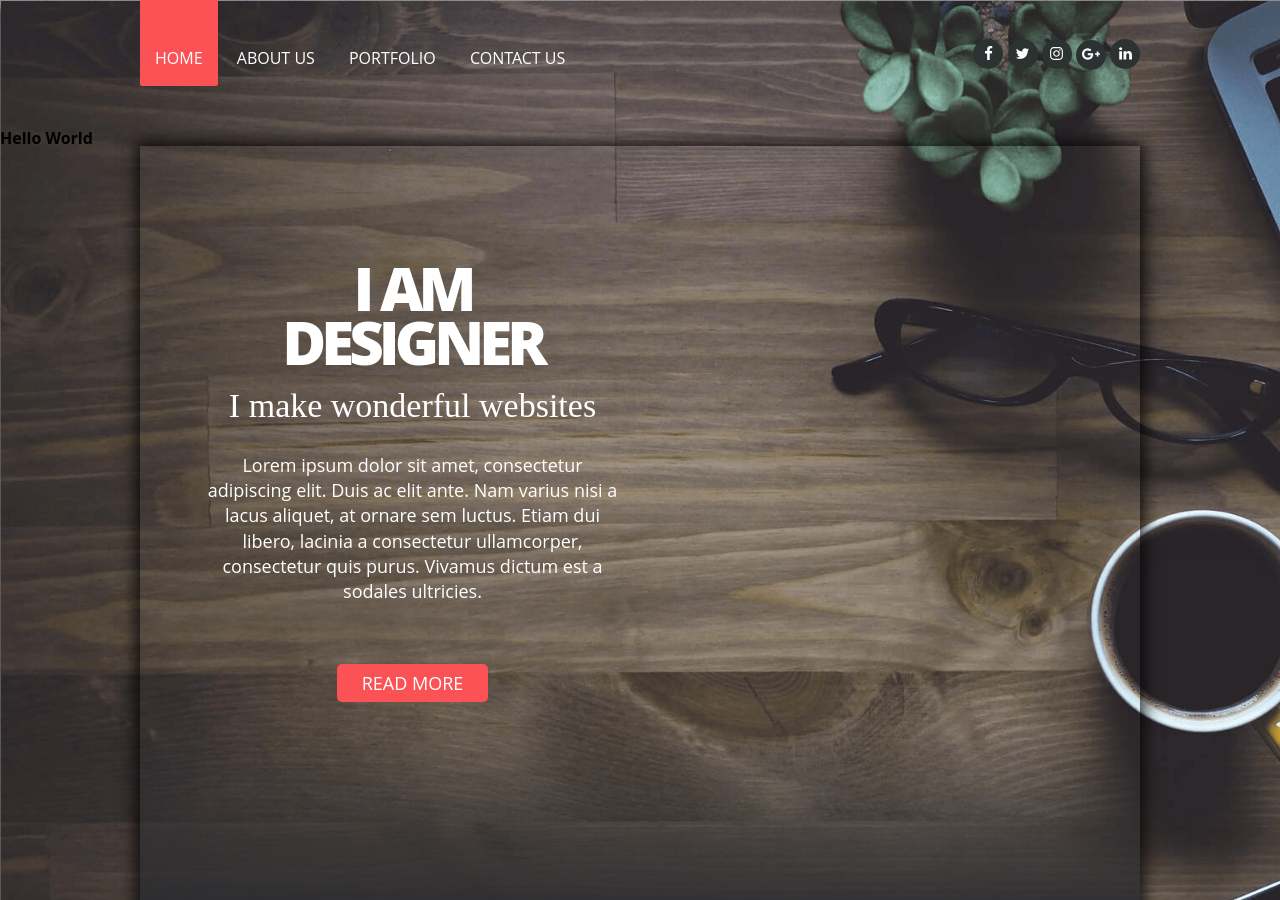
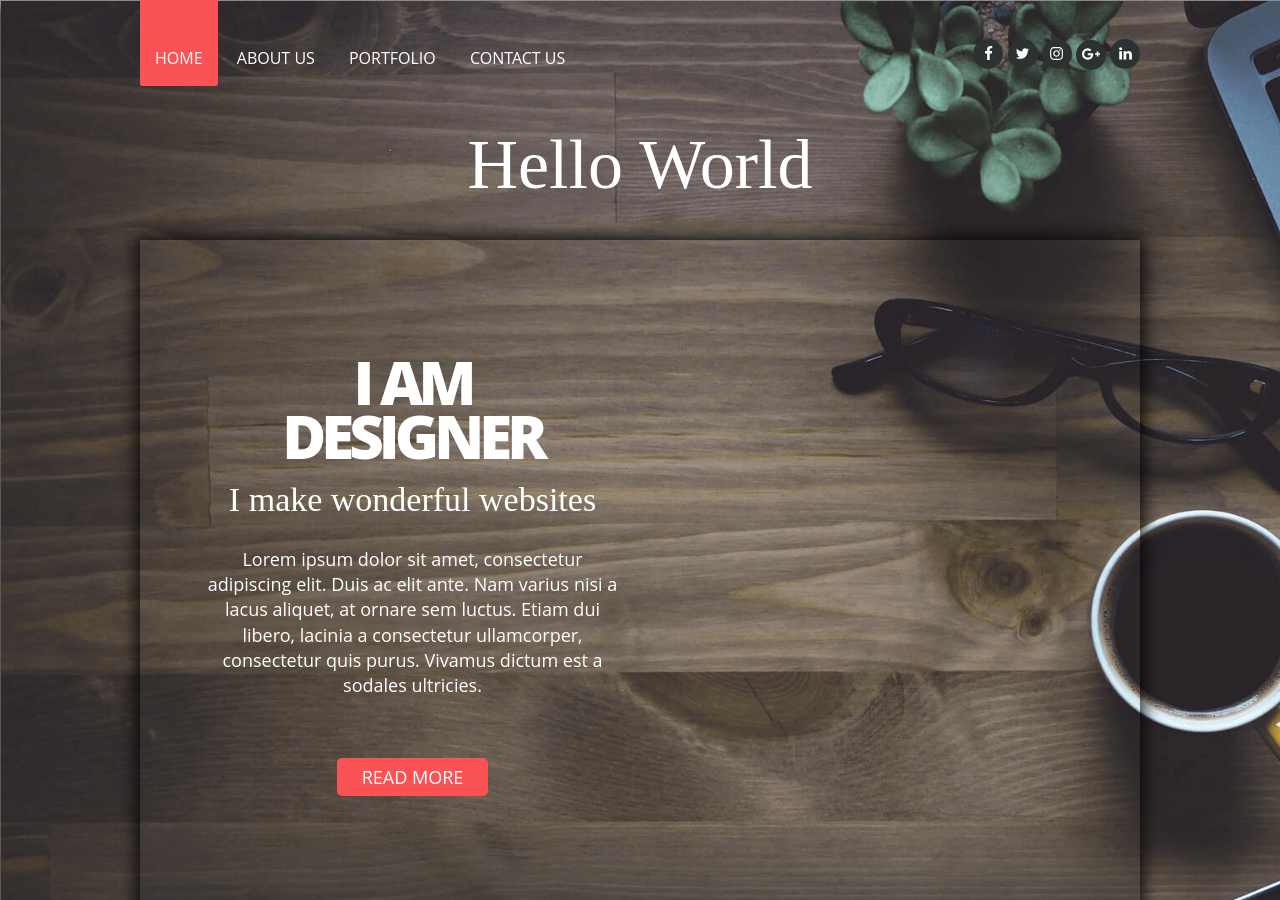
Before and after one commit to mat89c/one-page-office-website, a Jekyll site: the page built from index.md, in a window 1280 px wide and 900 px high. Built offline with Jekyll 4.4.1, drawn with Linux system fonts in a browser that asks for light colours; some web fonts are replaced.

Commit message:
Update index.md

```diff
--- a/index.md
+++ b/index.md
@@ -1,7 +1,7 @@
 ---
 layout: default
 ---
-<h1 data-title="title" data-subtitle="subtitle" id="home">Hello World</h1>
+<h1 class="title" data-title="title" data-subtitle="subtitle" id="home">Hello World</h1>
 
 <div data-title="title" class="container">
 	<div class="container__inside container--shadow">
```
